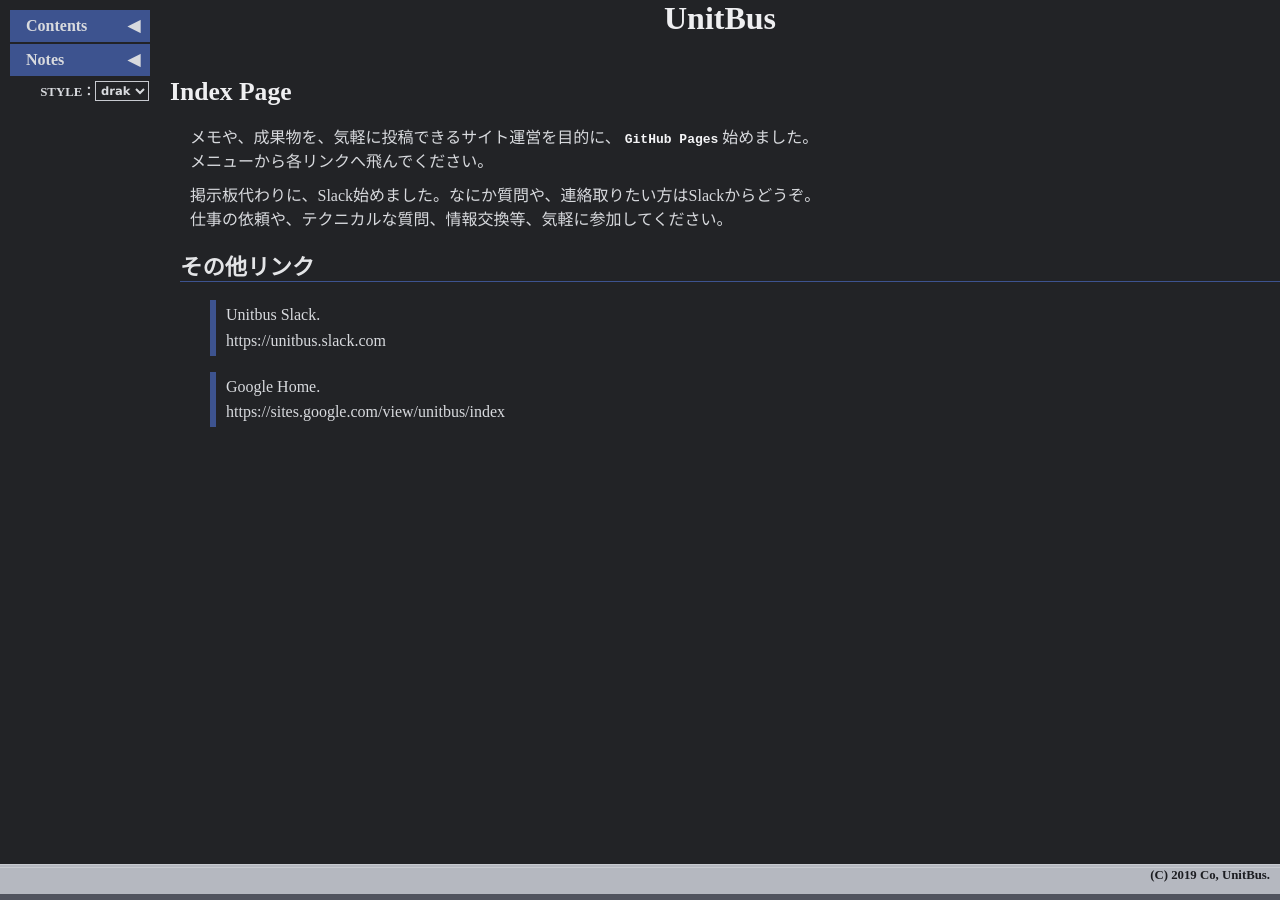
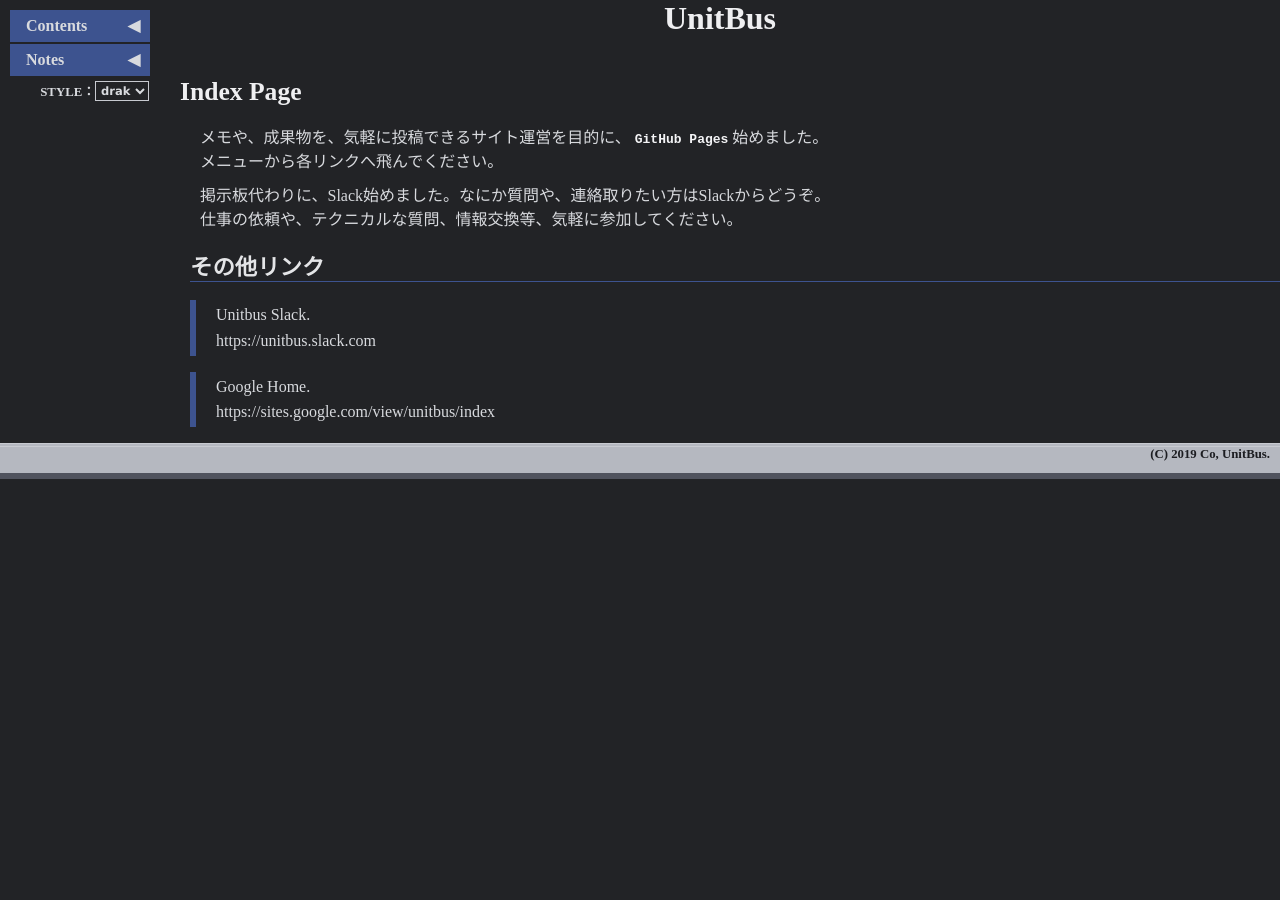
Before and after one commit to unitbus/unitbus.github.io, a Jekyll site: the page built from index.md, in a window 1280 px wide. Built offline with Jekyll 4.4.1, drawn with Linux system fonts in a browser that asks for light colours.

Commit message:
Update style_base.css

```diff
--- a/styles/style_base.css
+++ b/styles/style_base.css
@@ -1,7 +1,6 @@
 /* 全体設定 */
-html, body {
+body {
     height: 100%;
-    padding: 10;
     margin: 0;
     font-family: "Meiryo";
     background: var(--bgColor);
@@ -18,7 +17,7 @@
 }
 
 p {
-    margin: 10px 20px 10px 20px;
+    margin: 10px 20px 10px 30px;
 }
 
 /* テーブル */
@@ -53,27 +52,28 @@
 h1 {
     font-size: 160%;
     color: var(--h1);
+    margin-left: 10px;
 }
 h2 {
     font-size: 140%;
     color: var(--h2);
     border-bottom: solid 1px var(--menuBgColor);
-    margin-left: 10px;
+    margin-left: 20px;
 }
 h3 {
-    margin-left: 12px;
     font-size:130%;
+    margin-left: 22px;
 }
 h4 {
-    margin-left: 14px;
     font-size:120%;
+    margin-left: 24px;
 }
 h5 {
-    margin-left: 16px;
     font-size:110%;
+    margin-left: 26px;
 }
 h6 {
-    margin-left: 18px;
+    margin-left: 28px;
     font-size:105%;
 }
 hr {
@@ -96,17 +96,17 @@
 
 /* リスト */
 dl {
-    margin-left: 20px;
+    margin-left: 30px;
 }
 dt {
-    margin: 0 0 4px 8px;
+    margin: 0 0 4px 18px;
     border-bottom: solid 1px #cccccc;
 }
 dd {
-    margin: 0 0 4px 8px;
+    margin: 0 0 4px 18px;
 }
 ol{
-    margin-left: 20px;
+    margin-left: 30px;
 }
 ul {
     /* margin: 0 0 4px 8px; */
@@ -202,7 +202,7 @@
     border: solid 1px var(--borderColorA);
     background: var(--codeBgColor);
     padding: 4px 8px 4px 8px;
-    margin: 10px 20px 10px 20px;
+    margin: 10px 20px 10px 30px;
     line-height: 1.4em;
     font-family: monospace;
 }
@@ -216,11 +216,12 @@
 /* 引用 */
 blockquote {
     position: relative;
-    padding: 2px 2px 2px 10px;
+    padding: 2px 2px 2px 20px;
     box-sizing: border-box;
     background: none;
     color: var(--textColor);
     border-left: 6px solid var(--menuBgColor);
+    margin-inline-start: 20px;
 }
 
 blockquote p {
```
